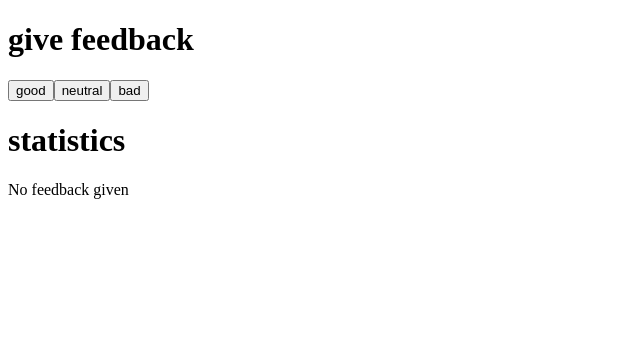
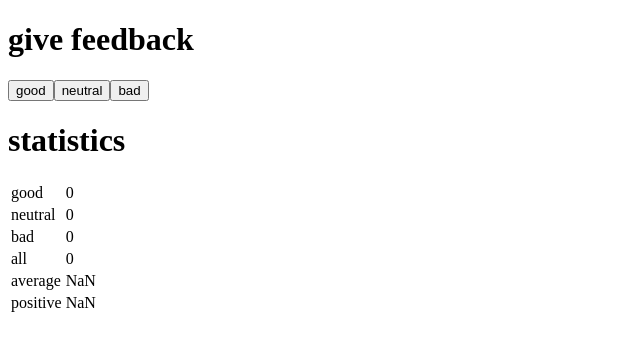
Before and after one commit to Ipe92/Fullstack_open_2021, a React (Create React App) app in the folder osa1/unicafe/: page / in a window 1280 px wide. Shown: the top 350 px of the page, without its empty margins (0-640 px from the left). Built offline with nearby package versions, Linux system fonts and the light colour scheme.

Commit message:
unicafe step6

```diff
--- a/osa1/unicafe/src/App.js
+++ b/osa1/unicafe/src/App.js
@@ -2,24 +2,29 @@
 
 const Button = ({ handleClick, text }) => <button onClick={handleClick}> {text} </button>;
 
+const StatisticLine = ({ text, value }) => {
+    return (
+        <tr>
+            <td>{text}</td>
+            <td>{value}</td>
+        </tr>
+    );
+};
+
 const Statistics = ({ good, neutral, bad }) => {
-    if (good === 0 && neutral === 0 && bad === 0) {
-        return (
-            <div>
-                <h1>statistics</h1>
-                No feedback given
-            </div>
-        );
-    }
     return (
         <div>
             <h1>statistics</h1>
-            <p>good {good}</p>
-            <p>neutral {neutral}</p>
-            <p>bad {bad}</p>
-            <p>all {good + bad + neutral}</p>
-            <p>average {(good - bad) / (good + neutral + bad)}</p>
-            <p>positive {(good / (good + neutral + bad)) * 100} %</p>
+            <table>
+                <tbody>
+                    <StatisticLine text="good" value={good} />
+                    <StatisticLine text="neutral" value={neutral} />
+                    <StatisticLine text="bad" value={bad} />
+                    <StatisticLine text="all" value={good + neutral + bad} />
+                    <StatisticLine text="average" value={(good - bad) / (good + neutral + bad)} />
+                    <StatisticLine text="positive" value={(good / (good + neutral + bad)) * 100} />
+                </tbody>
+            </table>
         </div>
     );
 };
```
